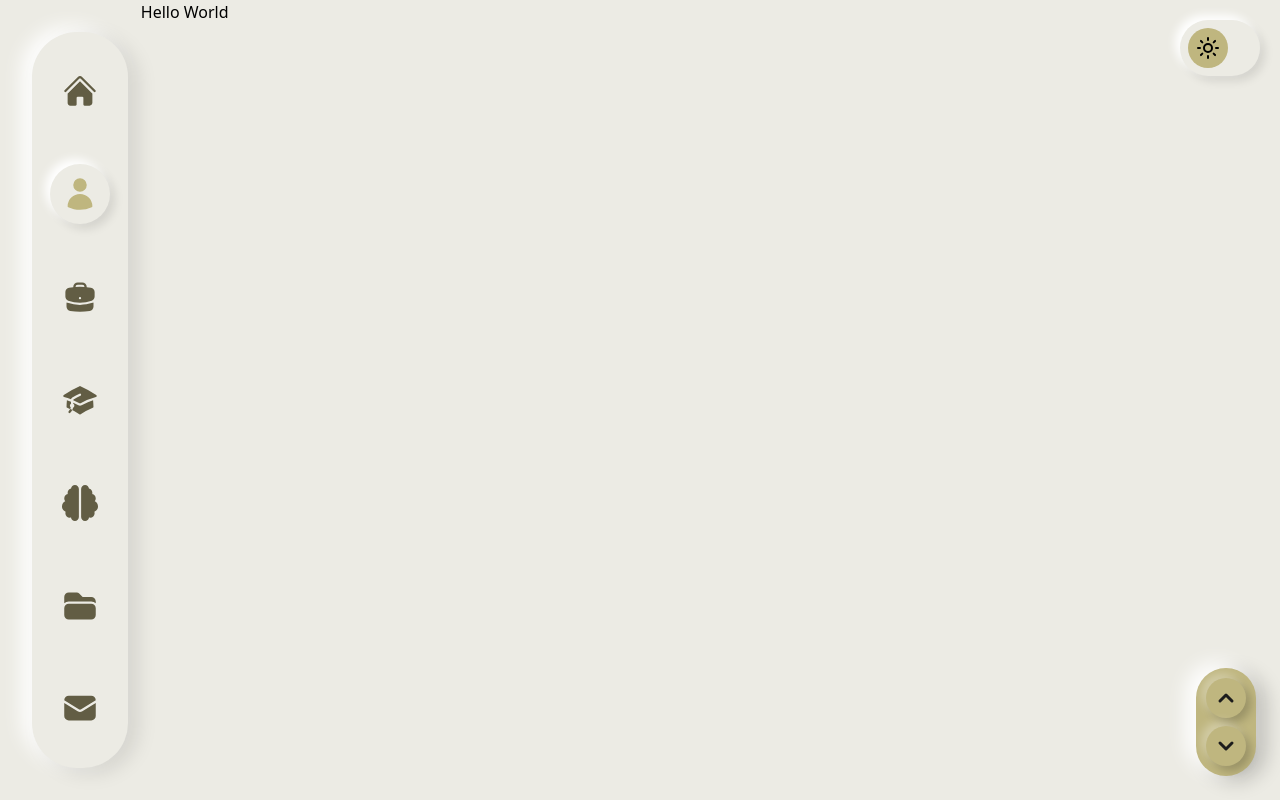
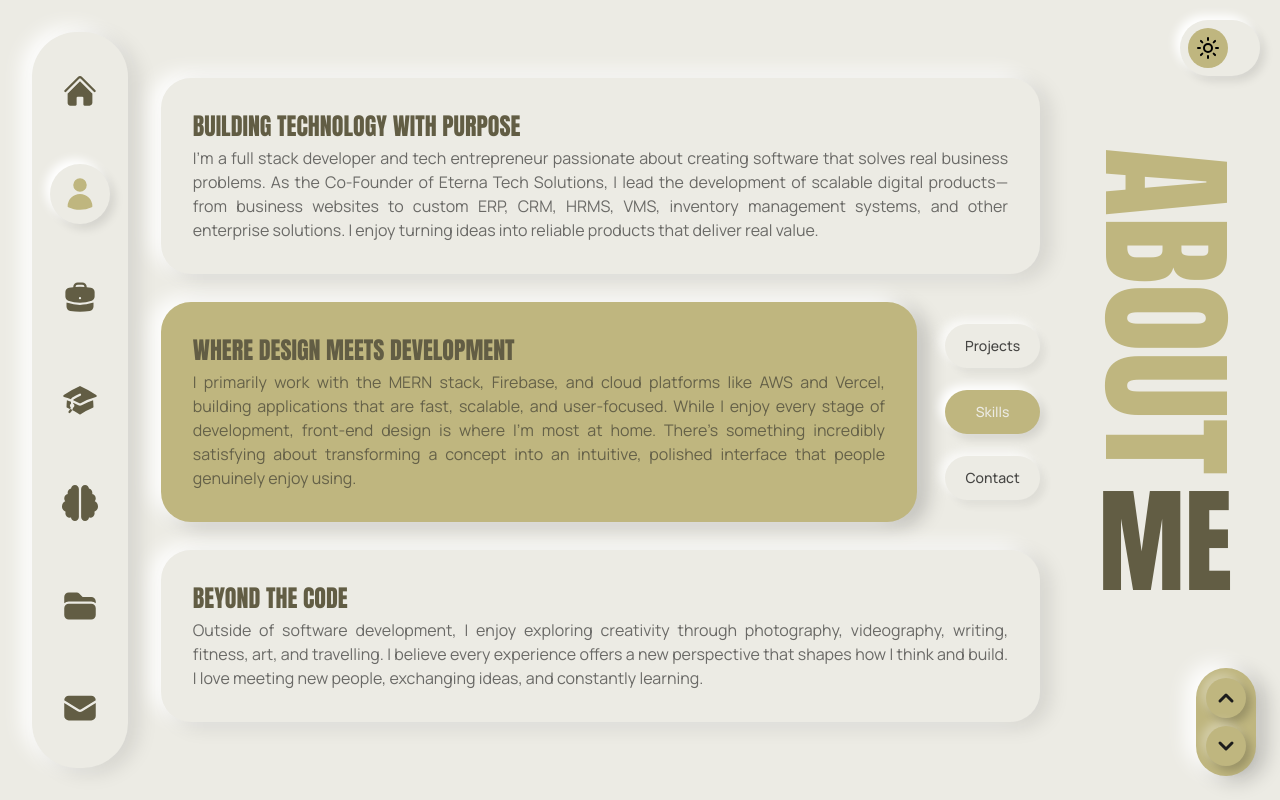
Before and after one commit to pushkaraj23/Portfolio, a Next.js app: page /about in a window 1280 px wide. Built offline with nearby package versions, Linux system fonts and the light colour scheme.

Commit message:
done about page - desktop

```diff
--- a/app/about/page.tsx
+++ b/app/about/page.tsx
@@ -2,6 +2,35 @@
 
 export default function About() {
     return (
-        <div>Hello World</div>
+        <div className="px-5 py-10 grid grid-cols-5 h-full w-full">
+            <section className="flex flex-col col-span-4 gap-7 justify-center">
+                <div className="neu-card rounded-[30px] bg-primary w-full p-8">
+                    <h1 className="uppercase font-primary text-2xl text-accent-two">Building Technology with Purpose</h1>
+                    <p className="font-secondary text-justify mt-1 opacity-55">I'm a full stack developer and tech entrepreneur passionate about creating software that solves real business problems. As the Co-Founder of Eterna Tech Solutions, I lead the development of scalable digital products—from business websites to custom ERP, CRM, HRMS, VMS, inventory management systems, and other enterprise solutions. I enjoy turning ideas into reliable products that deliver real value.</p>
+                </div>
+                <div className="flex gap-7 items-center">
+                    <div className="neu-accent rounded-[30px] bg-accent w-full p-8">
+                        <h1 className="uppercase font-primary text-2xl text-secondary">Where Design Meets Development</h1>
+                        <p className="font-secondary text-primary-two text-justify mt-1 opacity-55">I primarily work with the MERN stack, Firebase, and cloud platforms like AWS and Vercel, building applications that are fast, scalable, and user-focused. While I enjoy every stage of development, front-end design is where I'm most at home. There's something incredibly satisfying about transforming a concept into an intuitive, polished interface that people genuinely enjoy using.</p>
+                    </div>
+                    <div className="flex flex-col justify-evenly h-full">
+                        <button className="bg-primary neu-button px-5 py-3 rounded-full font-secondary hover:cursor-pointer font-medium text-sm opacity-70">Projects</button>
+                        <button className="bg-accent neu-button px-5 py-3 rounded-full font-secondary hover:cursor-pointer font-medium text-sm text-primary">Skills</button>
+                        <button className="bg-primary neu-button px-5 py-3 rounded-full font-secondary hover:cursor-pointer font-medium text-sm opacity-70">Contact</button>
+                    </div>
+                </div>
+                <div className="neu-card rounded-[30px] bg-primary w-full p-8">
+                    <h1 className="uppercase font-primary text-2xl text-accent-two">Beyond the Code</h1>
+                    <p className="font-secondary text-justify mt-1 opacity-55">Outside of software development, I enjoy exploring creativity through photography, videography, writing, fitness, art, and travelling. I believe every experience offers a new perspective that shapes how I think and build. I love meeting new people, exchanging ideas, and constantly learning.</p>
+                </div>
+            </section>
+
+            <section className="col-span-1 overflow-hidden">
+                <div className="flex justify-center items-center -translate-y-5.5 translate-x-4 rotate-90 h-full">
+                    <h1 className="text-accent font-primary text-[11vw] leading-[10vw]  ">ABOUT</h1>
+                    <h2 className="text-secondary font-primary text-[9vw] -rotate-90 w-fit">ME</h2>
+                </div>
+            </section>
+        </div>
     )
 }
--- a/app/page.tsx
+++ b/app/page.tsx
@@ -4,7 +4,7 @@ import { FaLinkedinIn, FaInstagram } from "react-icons/fa6";
 
 export default function Home() {
   return (
-    <div className="py-10 px-5 flex flex-col justify-center h-full overflow-hidden">
+    <div className="py-10 px-5 flex flex-col justify-center h-full">
       <h1 className="uppercase text-[15vw] leading-[15vw] font-primary text-accent-two">Pushkaraj</h1>
       <div className="flex flex-col items-end w-fit relative z-0">
         <h1 className="uppercase text-[10vw] leading-[10vw] font-primary text-secondary-two">Suryawanshi</h1>
```
